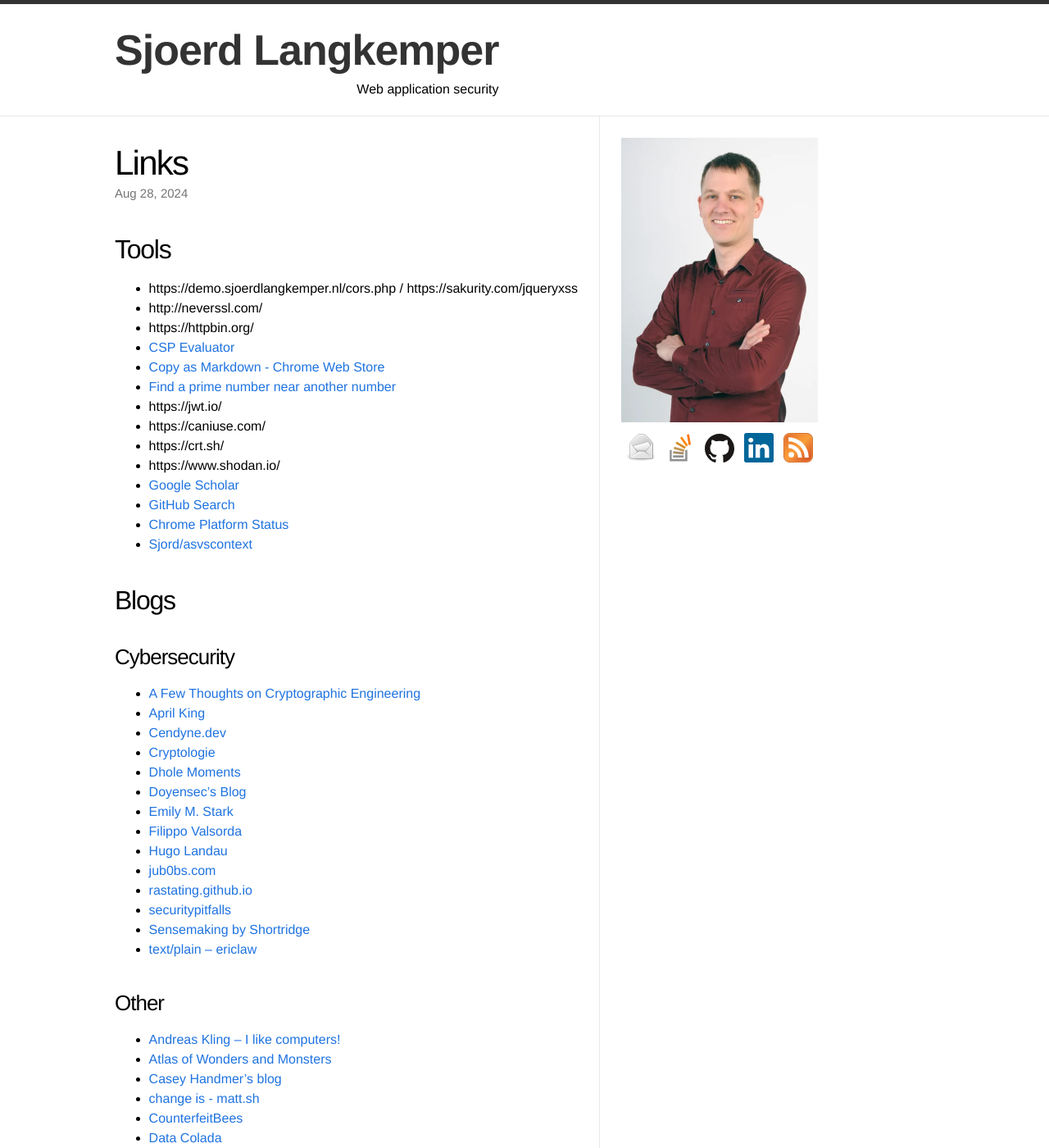
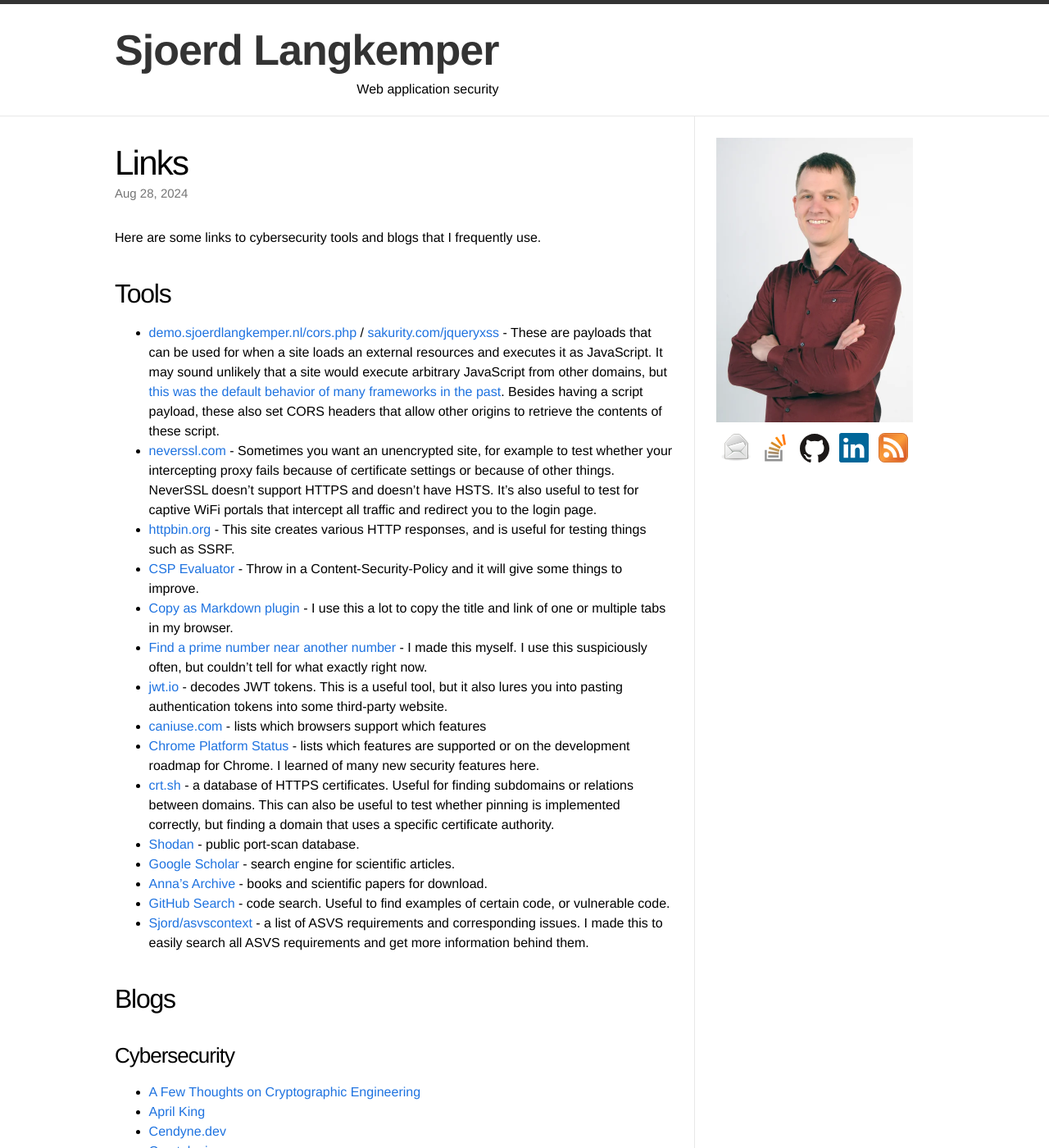
Before and after one commit to Sjord/Sjord.github.io, a Jekyll site: the page built from _posts/2024-07-24-links.md, in a window 1280 px wide and 1400 px high. Shown: the whole window at 82% size. Built offline with Jekyll 4.4.1, drawn with Linux system fonts in a browser that asks for light colours.

Commit message:
Write some more about links

```diff
--- a/_posts/2024-07-24-links.md
+++ b/_posts/2024-07-24-links.md
@@ -1,26 +1,29 @@
 ---
 layout: post
 title: "Links"
-thumbnail: todo-480.jpg
+thumbnail: chain-480.jpg
 date: 2024-08-28
 ---
 
+Here are some links to cybersecurity tools and blogs that I frequently use.
+
 ## Tools
 
-- https://demo.sjoerdlangkemper.nl/cors.php / https://sakurity.com/jqueryxss
-- http://neverssl.com/
-- https://httpbin.org/
-- [CSP Evaluator](https://csp-evaluator.withgoogle.com/)
-- [Copy as Markdown - Chrome Web Store](https://chromewebstore.google.com/detail/copy-as-markdown/fkeaekngjflipcockcnpobkpbbfbhmdn)
-- [Find a prime number near another number](http://linuxonly.nl/docs/51/148_Find_a_prime_number_near_another_number.html)
-- https://jwt.io/
-- https://caniuse.com/
-- https://crt.sh/
-- https://www.shodan.io/
-- [Google Scholar](https://scholar.google.com/)
-- [GitHub Search](https://github.com/search?type=code)
-- [Chrome Platform Status](https://chromestatus.com/roadmap)
-- [Sjord/asvscontext](https://github.com/Sjord/asvscontext)
+- [demo.sjoerdlangkemper.nl/cors.php](https://demo.sjoerdlangkemper.nl/cors.php) / [sakurity.com/jqueryxss](https://sakurity.com/jqueryxss) - These are payloads that can be used for when a site loads an external resources and executes it as JavaScript. It may sound unlikely that a site would execute arbitrary JavaScript from other domains, but [this was the default behavior of many frameworks in the past](https://www.sjoerdlangkemper.nl/2017/09/27/some-libraries-evaluate-remote-javascript/). Besides having a script payload, these also set CORS headers that allow other origins to retrieve the contents of these script.
+- [neverssl.com](http://neverssl.com/) - Sometimes you want an unencrypted site, for example to test whether your intercepting proxy fails because of certificate settings or because of other things. NeverSSL doesn't support HTTPS and doesn't have HSTS. It's also useful to test for captive WiFi portals that intercept all traffic and redirect you to the login page.
+- [httpbin.org](https://httpbin.org/) - This site creates various HTTP responses, and is useful for testing things such as SSRF.
+- [CSP Evaluator](https://csp-evaluator.withgoogle.com/) - Throw in a Content-Security-Policy and it will give some things to improve.
+- [Copy as Markdown plugin](https://chromewebstore.google.com/detail/copy-as-markdown/fkeaekngjflipcockcnpobkpbbfbhmdn) - I use this a lot to copy the title and link of one or multiple tabs in my browser.
+- [Find a prime number near another number](http://linuxonly.nl/docs/51/148_Find_a_prime_number_near_another_number.html) - I made this myself. I use this suspiciously often, but couldn't tell for what exactly right now.
+- [jwt.io](https://jwt.io/) - decodes JWT tokens. This is a useful tool, but it also lures you into pasting authentication tokens into some third-party website.
+- [caniuse.com](https://caniuse.com/) - lists which browsers support which features
+- [Chrome Platform Status](https://chromestatus.com/roadmap) - lists which features are supported or on the development roadmap for Chrome. I learned of many new security features here.
+- [crt.sh](https://crt.sh/) - a database of HTTPS certificates. Useful for finding subdomains or relations between domains. This can also be useful to test whether pinning is implemented correctly, but finding a domain that uses a specific certificate authority.
+- [Shodan](https://www.shodan.io/) - public port-scan database.
+- [Google Scholar](https://scholar.google.com/) - search engine for scientific articles.
+- [Anna’s Archive](https://annas-archive.org/) - books and scientific papers for download.
+- [GitHub Search](https://github.com/search?type=code) - code search. Useful to find examples of certain code, or vulnerable code.
+- [Sjord/asvscontext](https://github.com/Sjord/asvscontext) - a list of ASVS requirements and corresponding issues. I made this to easily search all ASVS requirements and get more information behind them.
 
 ## Blogs
 
```
Also changed, not shown: images/chain-480.jpg (added).
